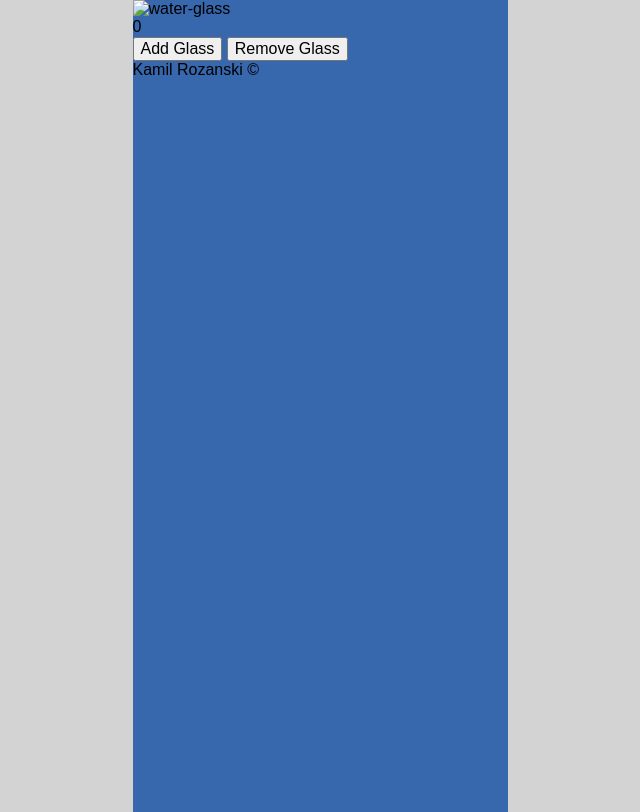
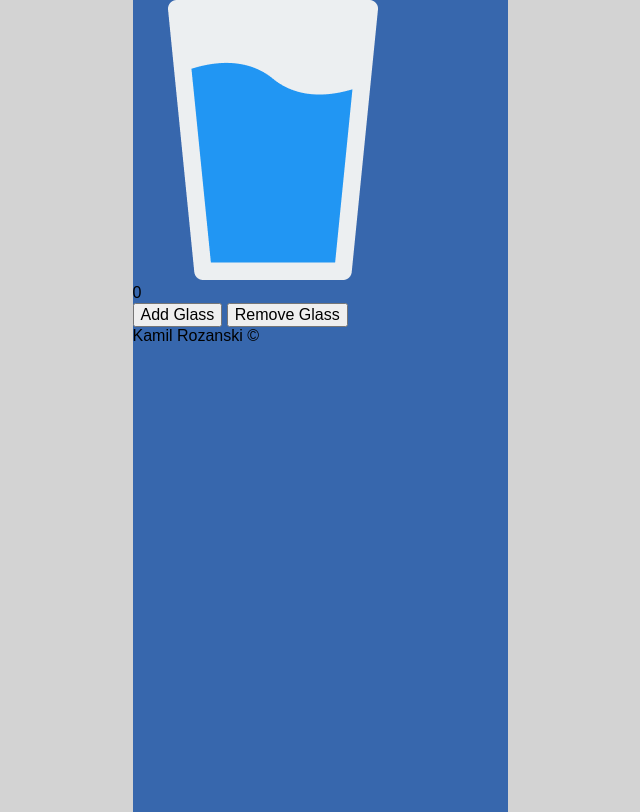
Before and after one commit to KamilRozanski/HYDRAPP, a website: page src/content/index.html in a window 1280 px wide. Shown: the whole page, without its empty margins (320-960 px from the left). Drawn offline with nearby package versions, Linux system fonts and the light colour scheme; files that its build step writes are made by us from their sources.

Commit message:
add water-glass png

```diff
--- a/src/content/index.html
+++ b/src/content/index.html
@@ -32,7 +32,7 @@
 <main class="main">
   <section class="app">
     <section class="app__glass">
-        <img src="" alt="water-glass">
+        <img src="/src/assets/img/water-glass.png" alt="water-glass">
       <div class="app__number app__number--js">0</div>
     </section>
     <button class="add__glass add__glass--js ">Add Glass</button>
```
Also changed, not shown: src/assets/img/water-glass.png (added), 3 other files.
